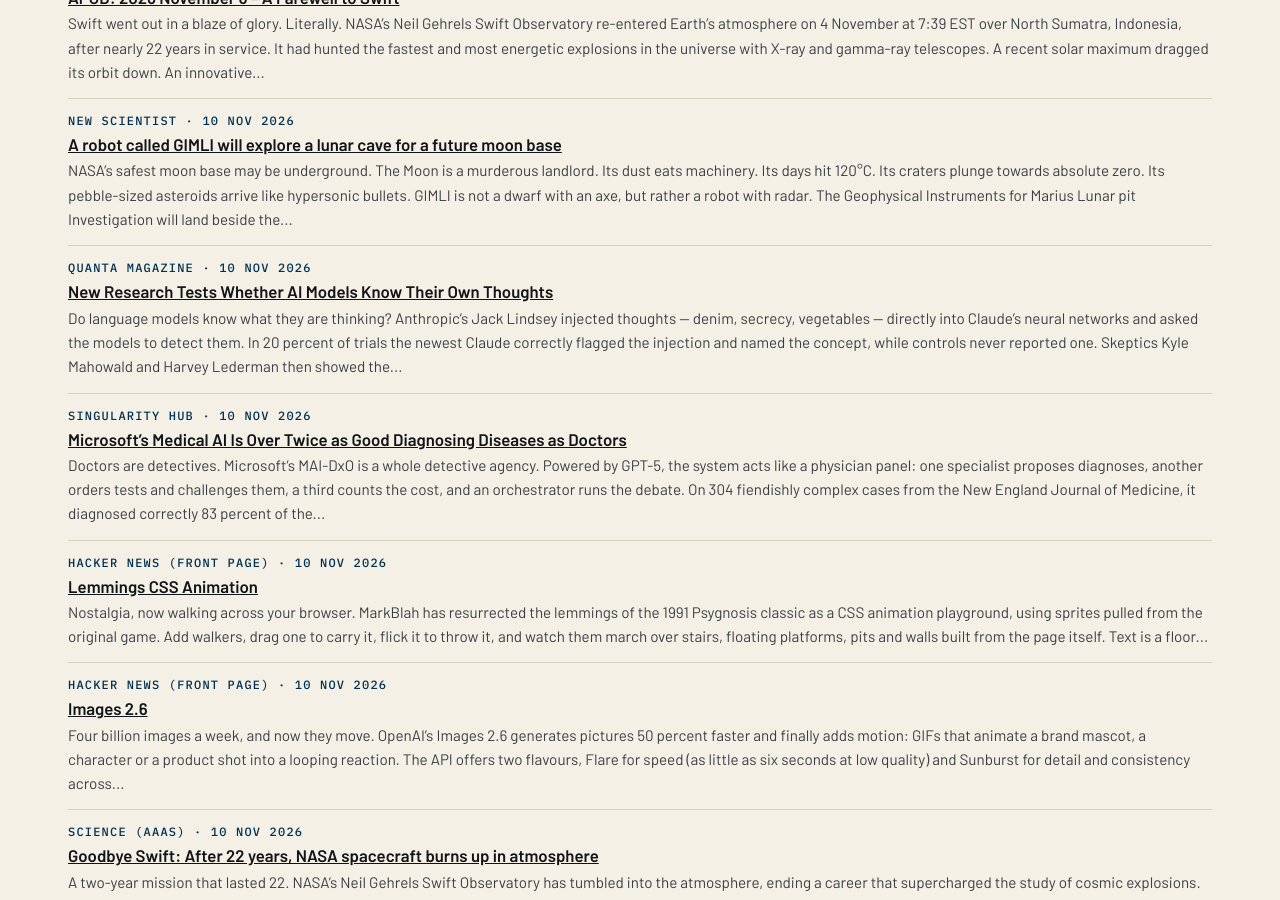
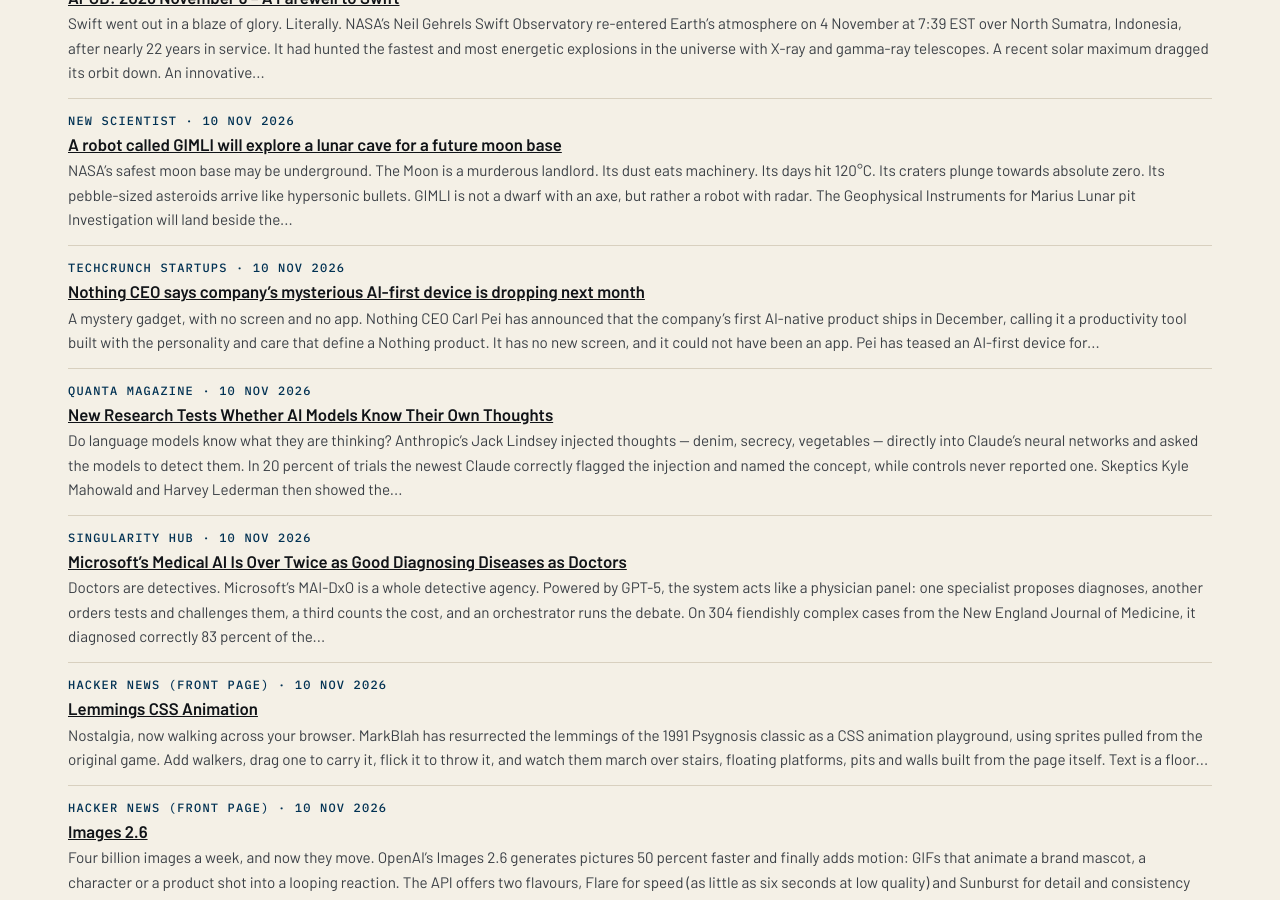
Before and after one commit to katz-news/katz.news, a Jekyll site: the page built from briefs/index.html, in a window 1280 px wide and 900 px high, scrolled down 3965 px. Built offline with Jekyll 4.4.1, drawn with Linux system fonts in a browser that asks for light colours.

Commit message:
Publish 2026-11-06

```diff
--- a/_data/build.yml
+++ b/_data/build.yml
@@ -1 +1 @@
-published_at: 2026-11-06T17:34:48Z
+published_at: 2026-11-06T17:35:52Z
--- /dev/null
+++ b/_posts/briefs/2026-11-05-nothing-ceo-says-company-s-mysterious-ai-first-device-is-dro.md
@@ -0,0 +1,9 @@
+---
+published: true
+title: Nothing CEO says company’s mysterious AI-first device is dropping next month
+date: 2026-11-10
+section: entrepreneurship
+source_name: TechCrunch Startups
+source_url: https://techcrunch.com/2026/11/04/nothing-ceo-says-companys-mysterious-ai-first-device-is-dropping-next-month/
+---
+A mystery gadget, with no screen and no app. Nothing CEO Carl Pei has announced that the company's first AI-native product ships in December, calling it a productivity tool built with the personality and care that define a Nothing product. It has no new screen, and it could not have been an app. Pei has teased an AI-first device for some time, and Nothing also plans AI-linked smart glasses and earbuds with AI integrations. The verdict is mysteriously magnetic: the whole industry is hunting for its iPhone moment, and Pei insists he reads this moment differently.
```
